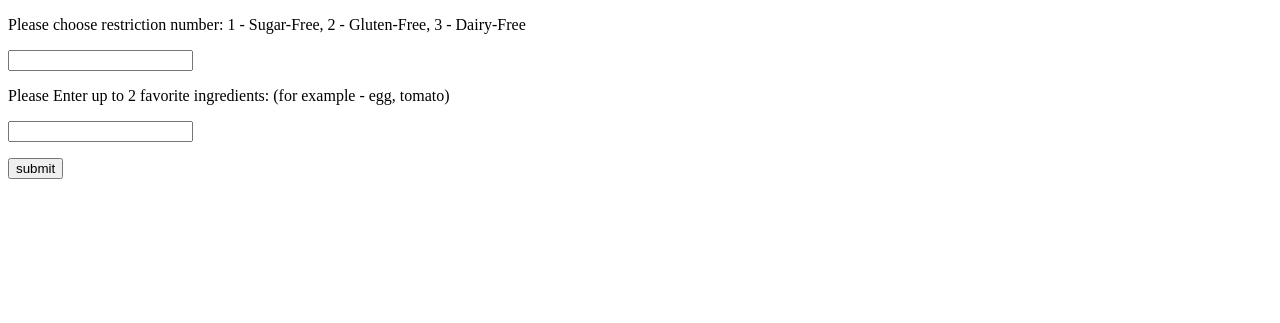
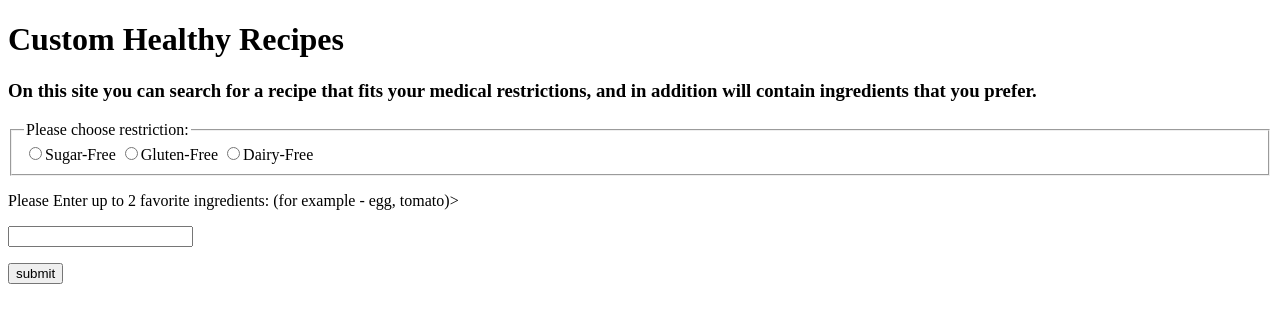
Before and after one commit to naamanijer2/Final_Project_SheCodes, a Flask app: page / in a window 1280 px wide. Shown: the top 323 px of the page. Run offline with Flask 2, Linux system fonts and the light colour scheme.

```diff
--- a/MainClass.py
+++ b/MainClass.py
@@ -32,6 +32,8 @@ class MainClass(object):
         recipesOutput.connect_to_mysql()
         recipesOutput.print_recipes()
 
+        if len(recipesOutput.recipe_name) < 1:
+            return
         rec2 = "None"
         rec1 = recipesOutput.recipe_name[0][0]
         if len(recipesOutput.recipe_name) > 1:
--- a/RecipesOutput.py
+++ b/RecipesOutput.py
@@ -28,7 +28,7 @@ class RecipesOutput:
 
         while(i < len(self.recipe_name)):
             print(self.recipe_name[i][0] + ":\n" + "Ingredients:")
-            dic.append("<h1>"+self.recipe_name[i][0]+"</h1>")
+            dic.append(f"<h1>{i+1}. "+self.recipe_name[i][0]+"</h1>")
             dic.append("<h2>Ingredients:</h2>")
             k = 0
             while (len(self.recipe_ingredients[j]) > k):
--- a/SearchRecipes.py
+++ b/SearchRecipes.py
@@ -25,7 +25,6 @@ class SearchRecipes:
         cur = self.connectToMysql()
         query = "UPDATE recipes SET rate = rate + %s WHERE recName = %s"
         cur.execute(query,(rate, recName))
-        #cur.execute(query)
         self.connection.commit()
 
     def searchFromTable(self):
--- a/ToHTML.py
+++ b/ToHTML.py
@@ -3,15 +3,15 @@ from RecipesOutput import RecipesOutput
 from Restriction import Restriction
 from SearchRecipes import SearchRecipes
 
+
 app = Flask(__name__)
+
 
 @app.route('/', methods=['GET', 'POST'])
 def chooseRes():
     if request.method == 'POST':
         restriction = request.form['restriction']
         favIngredients = request.form['favIngredients']
-        if (restriction == None) or (favIngredients == None):
-            flash('Please fill in all fields!')
         return redirect(url_for('recipes', res = restriction, fav = favIngredients))
     else:
         return render_template('select.html')
@@ -31,5 +31,18 @@ def recipes(res,fav):
     return f"<p>{rec}</p>"
 
 
+@app.route('/recipes/rate')
+def rate():
+    if request.method == 'POST':
+        rate = request.form['rate']
+        return redirect(url_for('recipes/rate', r=rate))
+    else:
+        return render_template('rate.html')
+
+@app.route('/recipes/rate/<r>')
+def thanks():
+    return "Thank you for your vote!"
+
+
 if __name__ == '__main__':
     app.run()
--- a/templates/select.html
+++ b/templates/select.html
@@ -5,11 +5,22 @@
     <title>Selelct</title>
 </head>
 <body>
+    <h1>Custom Healthy Recipes</h1>
+    <h3>On this site you can search for a recipe that fits your medical restrictions,
+        and in addition will contain ingredients that you prefer. </h3>
     <form action="#" method="post">
-        <p>Please choose restriction number: 1 - Sugar-Free, 2 - Gluten-Free, 3 - Dairy-Free</p>
-        <p><input type="text" name="restriction" /><p>
-        <p>Please Enter up to 2 favorite ingredients: (for example - egg, tomato)</p>
-        <p><input type="text" name="favIngredients" /><p>
+         <p>
+            <fieldset>
+                <legend>Please choose restriction:<abbr title="This field is mandatory" aria-label="required"></abbr></legend>
+                <input type="radio" required name="restriction" id="r1" value="1"><label for="r1">Sugar-Free</label>
+                <input type="radio" required name="restriction" id="r2" value="2"><label for="r2">Gluten-Free</label>
+                <input type="radio" required name="restriction" id="r3" value="3"><label for="r2">Dairy-Free</label>
+            </fieldset>
+        </p>
+        <!--
+        -->
+        <p><label for = "t2">Please Enter up to 2 favorite ingredients: (for example - egg, tomato)</label>></p>
+        <p><input type="text" id = "t2" name="favIngredients" required/><p>
         <p><input type="submit" value="submit" /></p>
     </form>
 
```
